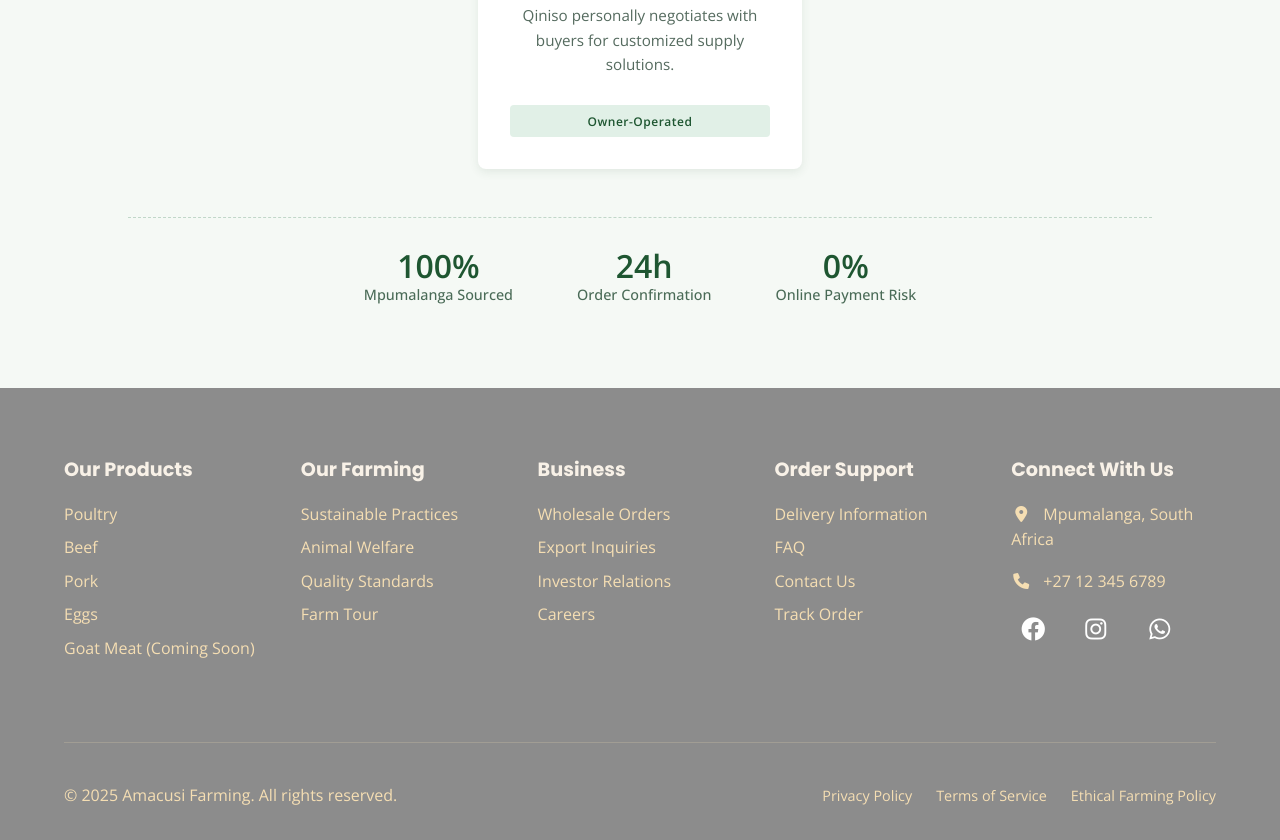
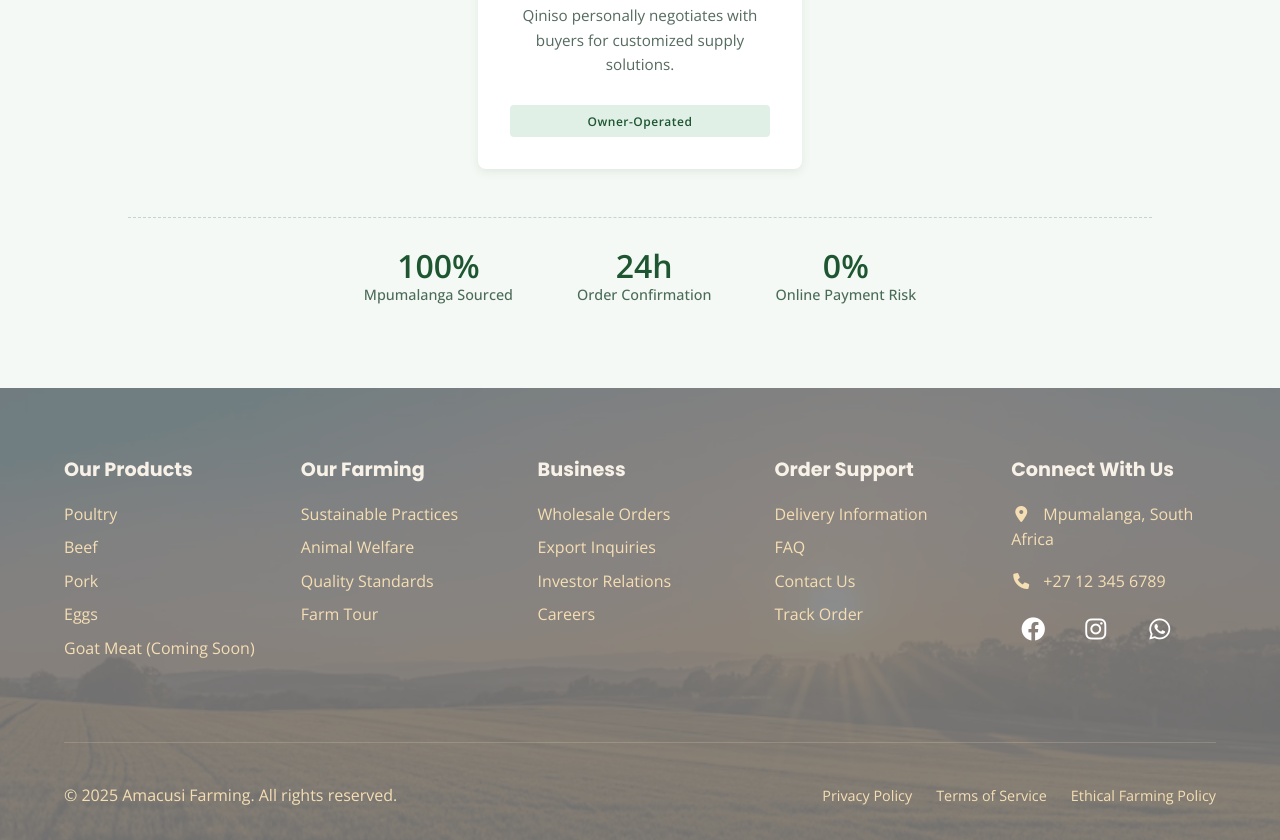
Before and after one commit to Amacusi-Farming-Web-System/Amacusi-Farming, a plain HTML site: page index.html in a window 1280 px wide. Shown: the part 1805-2645 px from the top of the page. Drawn offline with nearby package versions, Linux system fonts and the light colour scheme.

Commit message:
Update index.css

```diff
--- a/css/index.css
+++ b/css/index.css
@@ -309,7 +309,7 @@ nav a:hover {
   left: 0;
   width: 100%;
   height: 100%;
-  background-image: url("Images/footerBack.jpg");
+  background-image: url("../Images/footerBack.jpg");
   background-size: cover;
   background-position: center;
   background-repeat: no-repeat;
```
